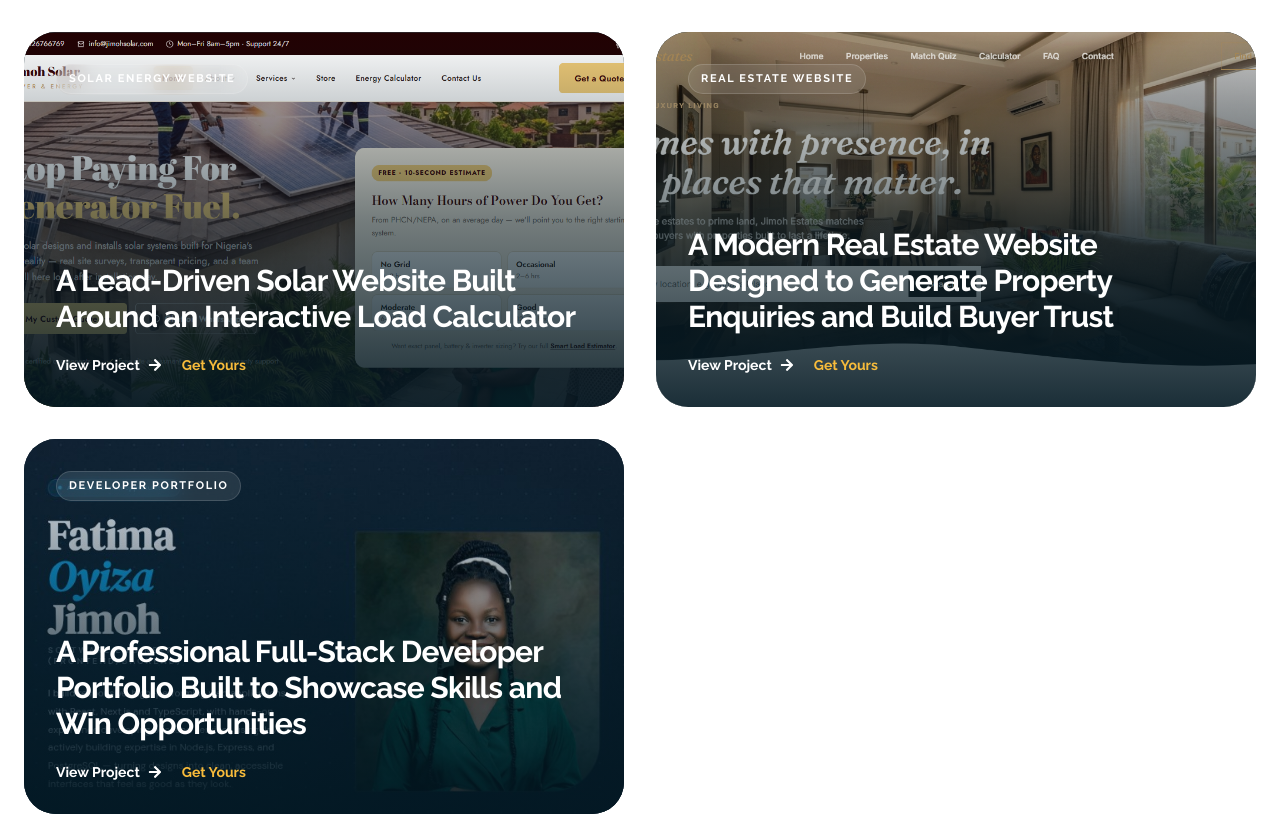
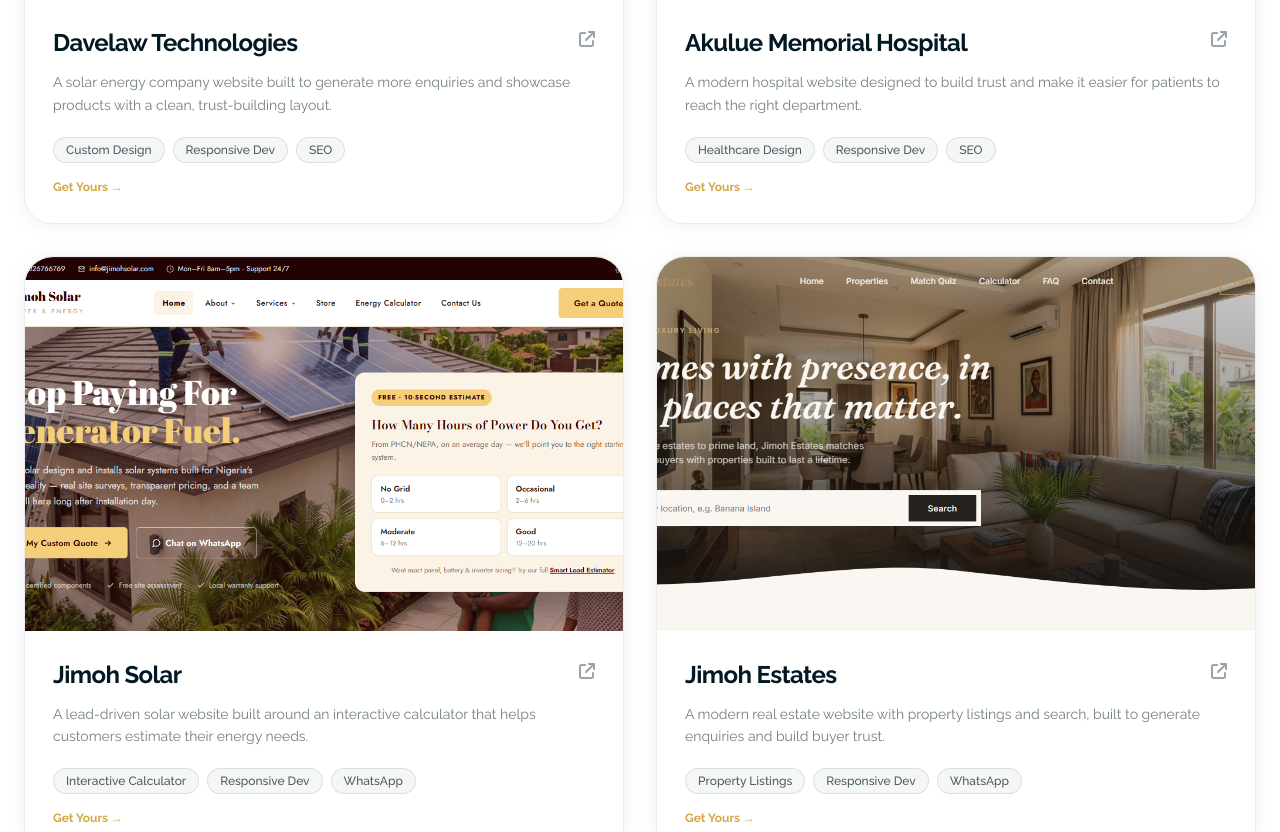
Before and after one commit to TechSisConsult/tech-sis-consult, a Next.js app: page /portfolio in a window 1280 px wide. Shown: the part 860-1692 px from the top of the page. Built offline with nearby package versions, Linux system fonts and the light colour scheme; no server answers.

Commit message:
Update website hero and project grid

```diff
--- a/src/app/layout.tsx
+++ b/src/app/layout.tsx
@@ -25,11 +25,21 @@
   },
   description: description,
   keywords: [
-    'Web Design Company Nigeria',
-    'Website Development Services Enugu, Nigeria',
-    'Business Website Design Nigeria',
-    'SEO Services Nigeria',
-    'Digital Solutions Company Nigeria',
+    'Website Design',
+    'Website Design for Small Businesses',
+    'Website Design for Businesses',
+    'Ecommerce Website Development',
+    'Business Automation Services',
+    'Website Design for Companies',
+    'Digital Agency for Nigerian SMBs',
+    'Website Design and SEO Services',
+    'Custom Web Design and Development',
+    'CRM Software for Businesses',
+    'Website Design for NGOs',
+    'Business Website with WhatsApp Integration',
+    'Website Redesign Services',
+    'Website Maintenance Services',
+    'Affordable Website Development for Startups',
   ],
   icons: {
     icon: '/favicon.ico',
--- a/src/components/Header.tsx
+++ b/src/components/Header.tsx
@@ -5,7 +5,7 @@
 import Image from 'next/image';
 import Link from 'next/link';
 import { usePathname } from 'next/navigation';
-import { FaFacebook, FaLinkedin, FaTiktok } from 'react-icons/fa';
+import { FaFacebook, FaLinkedin, FaTiktok, FaWhatsapp } from 'react-icons/fa';
 import { FaInstagram } from 'react-icons/fa6';
 import { FaXTwitter } from 'react-icons/fa6';
 import { MdCall, MdOutlineEmail } from 'react-icons/md';
@@ -21,6 +21,11 @@
 ];
 
 const socials = [
+  {
+    label: 'WhatsApp',
+    href: 'https://wa.me/2347026766769?text=Hi%20TechSisConsult!%20I%27d%20like%20to%20discuss%20a%20project.',
+    icon: <FaWhatsapp className="w-4 h-4" />,
+  },
   {
     label: 'Facebook',
     href: 'https://www.facebook.com/profile.php?id=61566864326021',
--- a/src/components/portfolio/PorfolioGrid.tsx
+++ b/src/components/portfolio/PorfolioGrid.tsx
@@ -4,10 +4,7 @@
 import Image from 'next/image';
 import Link from 'next/link';
 import { useState } from 'react';
-import { FaArrowRight } from 'react-icons/fa';
 import { FaArrowUpRightFromSquare } from 'react-icons/fa6';
-
-// const ease = [0.22, 1, 0.36, 1] as const;
 
 const PROJECTS = [
   {
@@ -17,6 +14,8 @@
     client: 'Davelaw Technologies',
     title:
       'A Conversion-Focused Website Built to Generate More Solar Enquiries',
+    blurb:
+      'A solar energy company website built to generate more enquiries and showcase products with a clean, trust-building layout.',
     imgDetail: '/client-sites/davelaw.png',
     detailBg: 'bg-[#f4ce79]/10',
     results: [
@@ -32,6 +31,7 @@
       'WhatsApp & Contact Integration',
       'Search Engine Optimization',
     ],
+    stack: ['Custom Design', 'Responsive Dev', 'SEO'],
     url: 'https://davelawtechnologies.com',
     featured: true,
   },
@@ -42,6 +42,8 @@
     client: 'Akulue Memorial Hospital',
     title:
       'A Modern Digital Presence Designed to Build Trust and Improve Patient Access',
+    blurb:
+      'A modern hospital website designed to build trust and make it easier for patients to reach the right department.',
     imgDetail: '/client-sites/hospital-site.png',
     detailBg: 'bg-[#f7bb3b]/10',
     results: [
@@ -55,6 +57,7 @@
       'SEO Foundation',
       'Patient Contact Integration',
     ],
+    stack: ['Healthcare Design', 'Responsive Dev', 'SEO'],
     url: 'https://akuluehospital.org.ng/',
     featured: true,
   },
@@ -65,6 +68,8 @@
     client: 'Jimoh Solar',
     title:
       'A Lead-Driven Solar Website Built Around an Interactive Load Calculator',
+    blurb:
+      'A lead-driven solar website built around an interactive calculator that helps customers estimate their energy needs.',
     imgDetail: '/client-sites/jimoh-solar-site.png',
     detailBg: 'bg-[#f4ce79]/10',
     results: [
@@ -78,6 +83,7 @@
       'Responsive Development',
       'Lead Capture & WhatsApp Integration',
     ],
+    stack: ['Interactive Calculator', 'Responsive Dev', 'WhatsApp'],
     url: 'https://techsisconsult25.github.io/demo-solar-site/',
     featured: true,
   },
@@ -88,6 +94,8 @@
     client: 'Jimoh Estates',
     title:
       'A Modern Real Estate Website Designed to Generate Property Enquiries and Build Buyer Trust',
+    blurb:
+      'A modern real estate website with property listings and search, built to generate enquiries and build buyer trust.',
     imgDetail: '/client-sites/jimoh-estates-site.png',
     detailBg: 'bg-[#d4f7d0]/10',
     results: [
@@ -101,6 +109,7 @@
       'Responsive Development',
       'Lead Capture & WhatsApp Integration',
     ],
+    stack: ['Property Listings', 'Responsive Dev', 'WhatsApp'],
     url: 'https://techsisconsult25.github.io/real-estate-demo/',
     featured: true,
   },
@@ -111,6 +120,8 @@
     client: 'Personal Brand',
     title:
       'A Professional Full-Stack Developer Portfolio Built to Showcase Skills and Win Opportunities',
+    blurb:
+      'A full-stack developer portfolio built to showcase real projects and skills to potential clients and employers.',
     imgDetail: '/client-sites/developer-portfolio.jpg',
     detailBg: 'bg-[#1E3A8A]/10',
     results: [
@@ -124,18 +135,11 @@
       'Responsive Development',
       'SEO Foundation',
     ],
+    stack: ['Full-Stack Dev', 'Responsive Design', 'SEO'],
     url: 'https://portfolio-alpha-tan-w839rb33ci.vercel.app',
     featured: false,
   },
 ];
-
-// const FILTERS = [
-//   'All',
-//   'Business Website',
-//   'E-commerce',
-//   'Redesign',
-//   'Automation',
-// ];
 
 function ProjectCard({ p }: { p: (typeof PROJECTS)[number] }) {
   return (
@@ -144,57 +148,62 @@
       whileInView={{ opacity: 1, y: 0 }}
       viewport={{ once: true, margin: '-50px' }}
       transition={{ duration: 0.5 }}
-      className="group relative overflow-hidden rounded-[2rem] bg-[#021823] aspect-[16/10]"
+      className="group relative flex flex-col overflow-hidden rounded-[1.75rem] bg-white border border-[#021823]/8 shadow-[0_2px_20px_rgba(2,24,35,0.06)] transition-shadow duration-300 hover:shadow-[0_8px_30px_rgba(2,24,35,0.12)]"
     >
-      {/* Background Image */}
+      {/* Image */}
+      <Link
+        href={p.url}
+        target="_blank"
+        rel="noopener noreferrer"
+        className="relative block aspect-[16/10] overflow-hidden rounded-t-[1.75rem]"
+        aria-label={`View ${p.client} project`}
+      >
         <Image
           src={p.imgDetail}
           alt={p.title}
           fill
-        className="object-cover transition-transform duration-700 ease-out group-hover:scale-105"
+          className="object-cover object-top transition-transform duration-700 ease-out group-hover:scale-[1.04]"
         />
-
-      {/* Gradient Overlay */}
-      <div className="absolute inset-0 bg-gradient-to-t from-[#021823] via-[#021823]/60 to-transparent opacity-90 transition-opacity duration-500 group-hover:opacity-100" />
+      </Link>
 
       {/* Content */}
-      <div className="absolute inset-0 flex flex-col justify-between p-6 sm:p-8">
-        {/* Top */}
-        <div className="flex items-start justify-between">
-          <span className="inline-flex items-center rounded-full bg-white/10 backdrop-blur-md border border-white/15 px-3 py-1.5 text-[11px] font-bold uppercase tracking-[0.15em] text-white">
-            {p.tag}
-          </span>
-
-          <div className="w-10 h-10 rounded-full bg-white/10 backdrop-blur-md border border-white/15 flex items-center justify-center text-white opacity-0 translate-y-2 transition-all duration-300 group-hover:opacity-100 group-hover:translate-y-0">
-            <FaArrowUpRightFromSquare className="w-3.5 h-3.5" />
-          </div>
-        </div>
-
-        {/* Bottom */}
-        <div className="max-w-xl">
-          <h3 className="text-2xl sm:text-3xl font-bold text-white tracking-tight">
-            {p.title}
+      <div className="flex flex-1 flex-col gap-3 p-6 sm:p-7">
+        <div className="flex items-start justify-between gap-3">
+          <h3 className="text-xl sm:text-2xl font-bold tracking-tight text-[#021823]">
+            {p.client}
           </h3>
-
-          <div className="mt-5 flex items-center gap-5">
           <Link
             href={p.url}
             target="_blank"
             rel="noopener noreferrer"
-              className="inline-flex items-center gap-2 text-sm font-bold text-white group/link"
+            aria-label={`Open ${p.client} in a new tab`}
+            className="mt-1 shrink-0 text-[#021823]/40 transition-all duration-300 group-hover:text-[#d4a843] group-hover:translate-x-0.5 group-hover:-translate-y-0.5"
           >
-              View Project
-              <FaArrowRight className="w-3.5 h-3.5 transition-transform duration-200 group-hover/link:translate-x-1" />
+            <FaArrowUpRightFromSquare className="h-4 w-4" />
           </Link>
+        </div>
+
+        <p className="text-sm leading-relaxed text-[#021823]/55 line-clamp-2">
+          {p.blurb}
+        </p>
+
+        <div className="mt-auto flex flex-wrap gap-2 pt-2">
+          {p.stack.map((tag) => (
+            <span
+              key={tag}
+              className="rounded-full border border-[#021823]/10 bg-[#021823]/[0.04] px-3 py-1 text-xs font-medium text-[#021823]/70"
+            >
+              {tag}
+            </span>
+          ))}
+        </div>
 
         <Link
           href="/contact"
-              className="text-sm font-bold text-[#f7bb3b] hover:text-white transition-colors"
+          className="mt-1 text-xs font-bold text-[#d4a843] hover:text-[#021823] transition-colors w-fit"
         >
-              Get Yours
+          Get Yours →
         </Link>
-          </div>
-        </div>
       </div>
     </motion.article>
   );
```
Also changed, not shown: src/components/home/Hero.tsx (+53 -15 lines), public/hero.png. Lines whose indentation alone changed are shown as unchanged.
